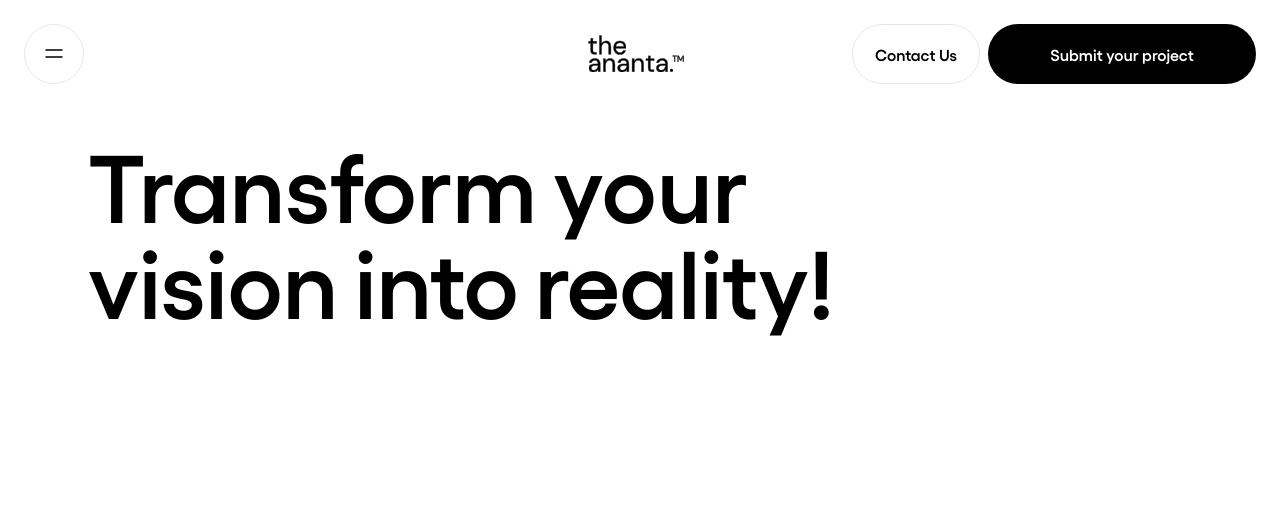
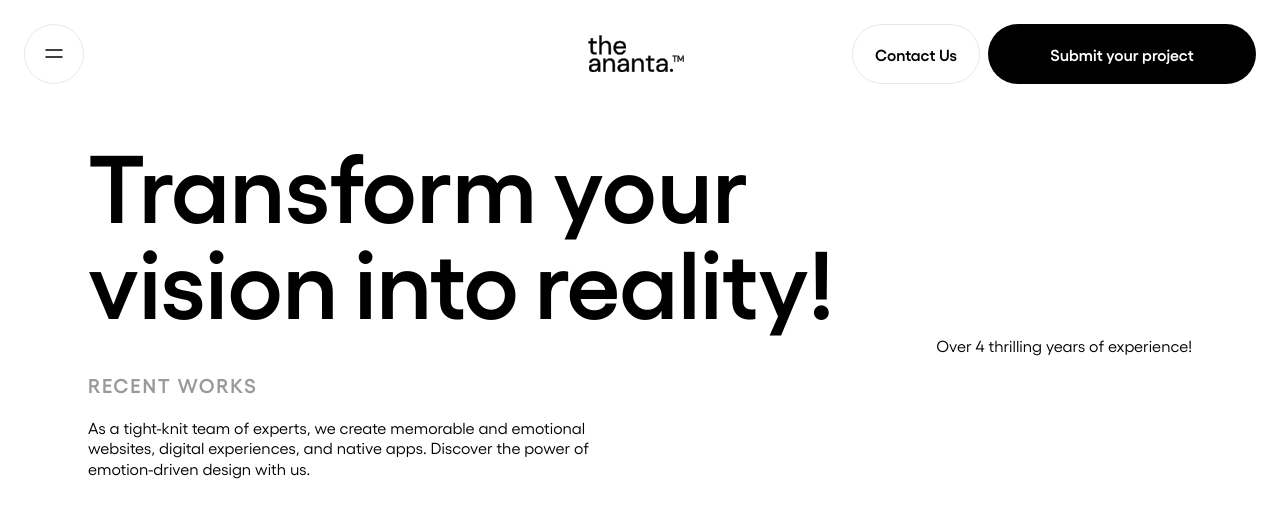
Before and after one commit to sreetejadusi/ananta-abandoned, a Next.js app: page / in a window 1280 px wide. Shown: the top 518 px of the page. Built offline with nearby package versions, Linux system fonts and the light colour scheme.

Commit message:
added recent works
Signed-off-by: Manas Malla <manasmalla.dev@gmail.com>

```diff
--- a/src/app/globals.css
+++ b/src/app/globals.css
@@ -36,6 +36,12 @@
   margin: 0;
   padding: 0;
   box-sizing: border-box;
+}
+
+body {
+  font-family: Gellix;
+  transition: 0.5s;
+  display: block;
 }
 
 .main-text{
@@ -155,3 +161,25 @@ nav .hamburger svg {
   width:-moz-fit-content!important;
   width:fit-content!important;
 }
+
+.landing .recent {
+  color: #9a9a9a;
+  font-size: 0.75rem;
+  font-style: normal;
+  font-weight: 600;
+  line-height: 100%;
+  letter-spacing: 0.10875rem;
+  text-transform: uppercase;
+}
+@media only screen and (min-width: 64rem) {
+  .landing .recent {
+    font-size: 1.25rem;
+  }
+}
+.landing .desc {
+  color: #000;
+  font-size: 1rem;
+  font-weight: 400;
+  line-height: 127%;
+  max-width: 35.5rem;
+}
--- a/src/app/layout.js
+++ b/src/app/layout.js
@@ -1,7 +1,4 @@
-import { Inter } from "next/font/google";
 import "./globals.css";
-
-const inter = Inter({ subsets: ["latin"] });
 
 export const metadata = {
   title: "the ananta",
@@ -11,7 +8,7 @@ export const metadata = {
 export default function RootLayout({ children }) {
   return (
     <html lang="en">
-      <body className={inter.className}>{children}</body>
+      <body>{children}</body>
     </html>
   );
 }
--- a/src/app/page.js
+++ b/src/app/page.js
@@ -211,6 +211,21 @@ export default function Home() {
               </div>
             </div>
           </h2>
+          <div class="mb-6 flex">
+            <div>
+              <div class="recent mb-6">Recent works</div>
+              <p class="desc ">
+                As a tight-knit team of experts, we create memorable and
+                emotional websites, digital experiences, and native apps.
+                Discover the power of emotion-driven design with us.
+              </p>
+            </div>
+            <div class="flex flex-col lg:ml-auto">
+              <div class="hidden lg:block -mt-10 ml-auto">
+                Over 4 thrilling years of experience!
+              </div>
+            </div>
+          </div>
         </div>
       </div>
     </main>
```
